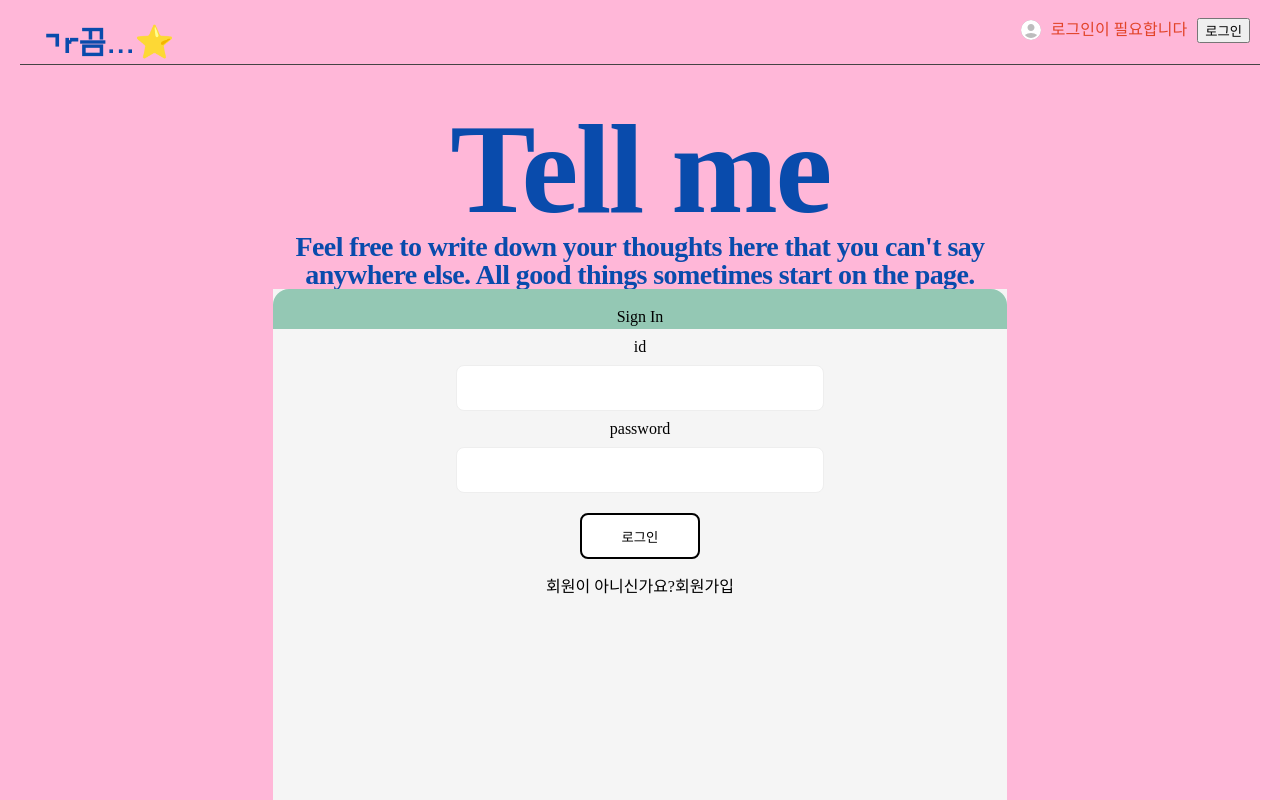
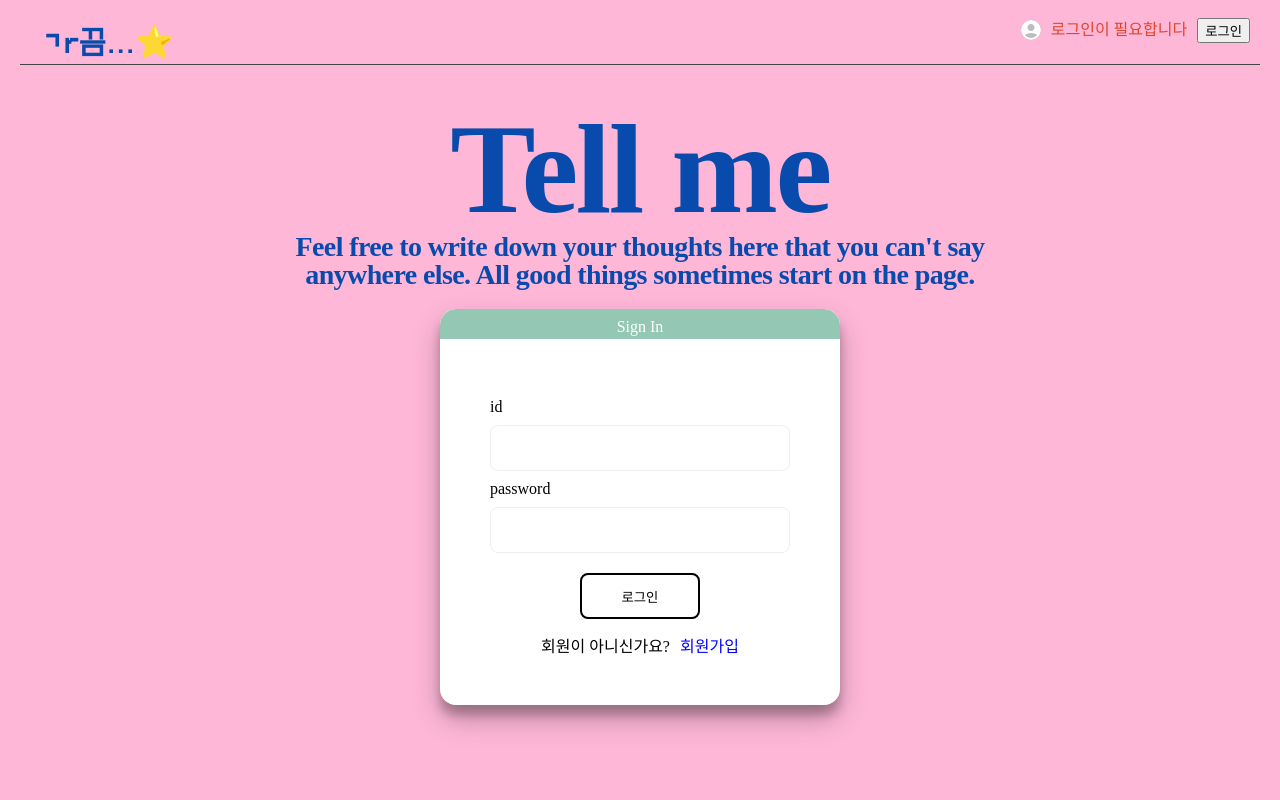
Before and after one commit to swing-park/sometimes, a React (Create React App) app: page /signin in a window 1280 px wide. Shown: the top 800 px of the page. Built offline with nearby package versions, Linux system fonts and the light colour scheme.

Commit message:
Feat: add style to Signin/Signup

```diff
--- a/src/components/Elem/Input.jsx
+++ b/src/components/Elem/Input.jsx
@@ -9,7 +9,7 @@ export default Input;
 const StInput = styled.input`
   box-sizing: border-box;
   height: 46px;
-  width: 50%;
+  width: 100%;
   outline: none;
   border-radius: 8px;
   padding: 0 12px;
--- a/src/components/Elem/Wrapper.jsx
+++ b/src/components/Elem/Wrapper.jsx
@@ -10,4 +10,7 @@ export default Wrapper;
 const StContainer = styled.div`
   padding: ${({ pd }) => pd};
   margin: ${({ mg }) => mg};
+  text-align: ${({textAlign}) => textAlign};
+  display: flex;
+  gap:10px;
 `;
--- a/src/routes/SignIn.tsx
+++ b/src/routes/SignIn.tsx
@@ -18,7 +18,10 @@ const SignIn = () => {
     const { mutate } = useMutation(signin, {
         onSuccess: (response) => {
             if (response) {
-        setCookie("Access-Token", response?.headers.authorization.substr(7));
+                setCookie(
+                    "Access-Token",
+                    response?.headers.authorization.substr(7)
+                );
                 alert("로그인 성공!");
                 navigate("/");
             }
@@ -50,28 +53,31 @@ const SignIn = () => {
             <StContainer>
                 <StHeader>Sign In</StHeader>
                 <StForm onSubmit={onSubmitHandler}>
-          <Wrapper mg="10px 0">
-            <Text size="16">id</Text>
+                    <StInputs>
+                        <Wrapper mg='10px 0'>
+                            <Text size='16'>id</Text>
                         </Wrapper>
                         <Input
-            type="text"
+                            type='text'
                             onChange={onChangeHandler}
-            name="username"
+                            name='username'
                             value={user.username || ""}
                         />
-          <Wrapper mg="10px 0">
-            <Text size="16">password</Text>
+                        <Wrapper mg='10px 0'>
+                            <Text size='16'>password</Text>
                         </Wrapper>
                         <Input
-            type="password"
+                            type='password'
                             onChange={onChangeHandler}
-            name="password"
+                            name='password'
                             value={user.password || ""}
                         />
-          <Button mg="20px 0">로그인</Button>
+                    </StInputs>
+
+                    <Button mg='20px 0'>로그인</Button>
                     <Wrapper>
                         회원이 아니신가요?
-            <Link to={"/signup"}>회원가입</Link>
+                        <Link to={"/signup"}><Text color='blue'>회원가입</Text></Link>
                     </Wrapper>
                 </StForm>
             </StContainer>
@@ -82,25 +88,32 @@ const SignIn = () => {
 export default SignIn;
 
 const StContainer = styled.div`
-  width: 67%;
-  max-height: 500px;
-  min-height: 700px;
     display: flex;
+    align-items: center;
     flex-direction: column;
-  align-items: center;
+    width: 400px;
+    max-width: 100%;
+    background-color: rgb(255, 255, 255);
+    border-radius: 16px;
+    box-shadow: rgb(0 0 0 / 25%) 0px 14px 28px, rgb(0 0 0 / 22%) 0px 10px 10px;
+    position: relative;
+    overflow: hidden;
+    border: none;
 
-  background: #f5f5f5;
+    margin: 20px;
+    padding: 0;
 `;
 
 const StHeader = styled.div`
     display: flex;
     flex-direction: column;
     align-items: center;
-  padding: 20px;
+    padding: 10px;
     gap: 10px;
+    color: white;
 
     width: 100%;
-  height: 3vw;
+    height: 30px;
     background: #94c8b4;
     border-radius: 16px 16px 0px 0px;
 `;
@@ -108,8 +121,21 @@ const StHeader = styled.div`
 const StForm = styled.form`
     width: 100%;
     height: 100%;
+    min-height: 300px;
     display: flex;
     justify-content: center;
     align-items: center;
+    padding: 50px;
+
     flex-direction: column;
 `;
+
+const StInputs = styled.div`
+    width: 100%;
+    height: 100%;
+    display: flex;
+    justify-content: center;
+    align-items: flex-start;
+
+    flex-direction: column;
+`;
--- a/src/routes/SignUp.tsx
+++ b/src/routes/SignUp.tsx
@@ -75,51 +75,54 @@ const SignUp = () => {
             <StContainer>
                 <StHeader>Sign Up</StHeader>
                 <StForm onSubmit={onSubmitHandler}>
-          <Wrapper mg="10px 0">
-            <Text size="16">nickname</Text>
+                    <StInputs>
+                        <Wrapper mg='10px 0'>
+                            <Text size='16'>nickname</Text>
                         </Wrapper>
                         <Input
-            type="text"
+                            type='text'
                             onChange={onChangeHandler}
-            name="nickname"
+                            name='nickname'
                             value={user.nickname}
                         />
-          <Wrapper mg="10px 0">
-            <Text size="16" color="red">
+                        <Wrapper mg='10px 0'>
+                            <Text size='16' color='red'>
                                 {nicknameInput}
                             </Text>
                         </Wrapper>
 
-          <Wrapper mg="10px 0">
-            <Text size="16">id</Text>
+                        <Wrapper mg='10px 0'>
+                            <Text size='16'>id</Text>
                         </Wrapper>
                         <Input
-            type="text"
+                            type='text'
                             onChange={onChangeHandler}
-            name="username"
+                            name='username'
                             value={user.username}
                         />
-          <Wrapper mg="10px 0">
-            <Text size="16" color="red">
+                        <Wrapper mg='10px 0'>
+                            <Text size='16' color='red'>
                                 {usernameInput}
                             </Text>
                         </Wrapper>
 
-          <Wrapper mg="10px 0">
-            <Text size="16">password</Text>
+                        <Wrapper mg='10px 0'>
+                            <Text size='16'>password</Text>
                         </Wrapper>
                         <Input
-            type="password"
+                            type='password'
                             onChange={onChangeHandler}
-            name="password"
+                            name='password'
                             value={user.password}
                         />
-          <Wrapper mg="10px 0">
-            <Text size="16" color="red">
+                        <Wrapper mg='10px 0'>
+                            <Text size='16' color='red'>
                                 {passwordInput}
                             </Text>
                         </Wrapper>
-          <Button mg="10px 0">회원가입</Button>
+                    </StInputs>
+
+                    <Button mg='10px 0'>회원가입</Button>
                 </StForm>
             </StContainer>
         </>
@@ -129,25 +132,32 @@ const SignUp = () => {
 export default SignUp;
 
 const StContainer = styled.div`
-  width: 67%;
-  max-height: 500px;
-  min-height: 700px;
     display: flex;
+    align-items: center;
     flex-direction: column;
-  align-items: center;
+    width: 400px;
+    max-width: 100%;
+    background-color: rgb(255, 255, 255);
+    border-radius: 16px;
+    box-shadow: rgb(0 0 0 / 25%) 0px 14px 28px, rgb(0 0 0 / 22%) 0px 10px 10px;
+    position: relative;
+    overflow: hidden;
+    border: none;
 
-  background: #f5f5f5;
+    margin: 20px;
+    padding: 0;
 `;
 
 const StHeader = styled.div`
     display: flex;
     flex-direction: column;
     align-items: center;
-  padding: 20px;
+    padding: 10px;
     gap: 10px;
+    color: white;
 
     width: 100%;
-  height: 3vw;
+    height: 30px;
     background: #94c8b4;
     border-radius: 16px 16px 0px 0px;
 `;
@@ -155,8 +165,21 @@ const StHeader = styled.div`
 const StForm = styled.form`
     width: 100%;
     height: 100%;
+    min-height: 550px;
     display: flex;
     justify-content: center;
     align-items: center;
+    padding: 50px;
+
     flex-direction: column;
 `;
+
+const StInputs = styled.div`
+    width: 100%;
+    height: 100%;
+    display: flex;
+    justify-content: center;
+    align-items: flex-start;
+
+    flex-direction: column;
+`;
```
Lines whose indentation alone changed are shown as unchanged.
